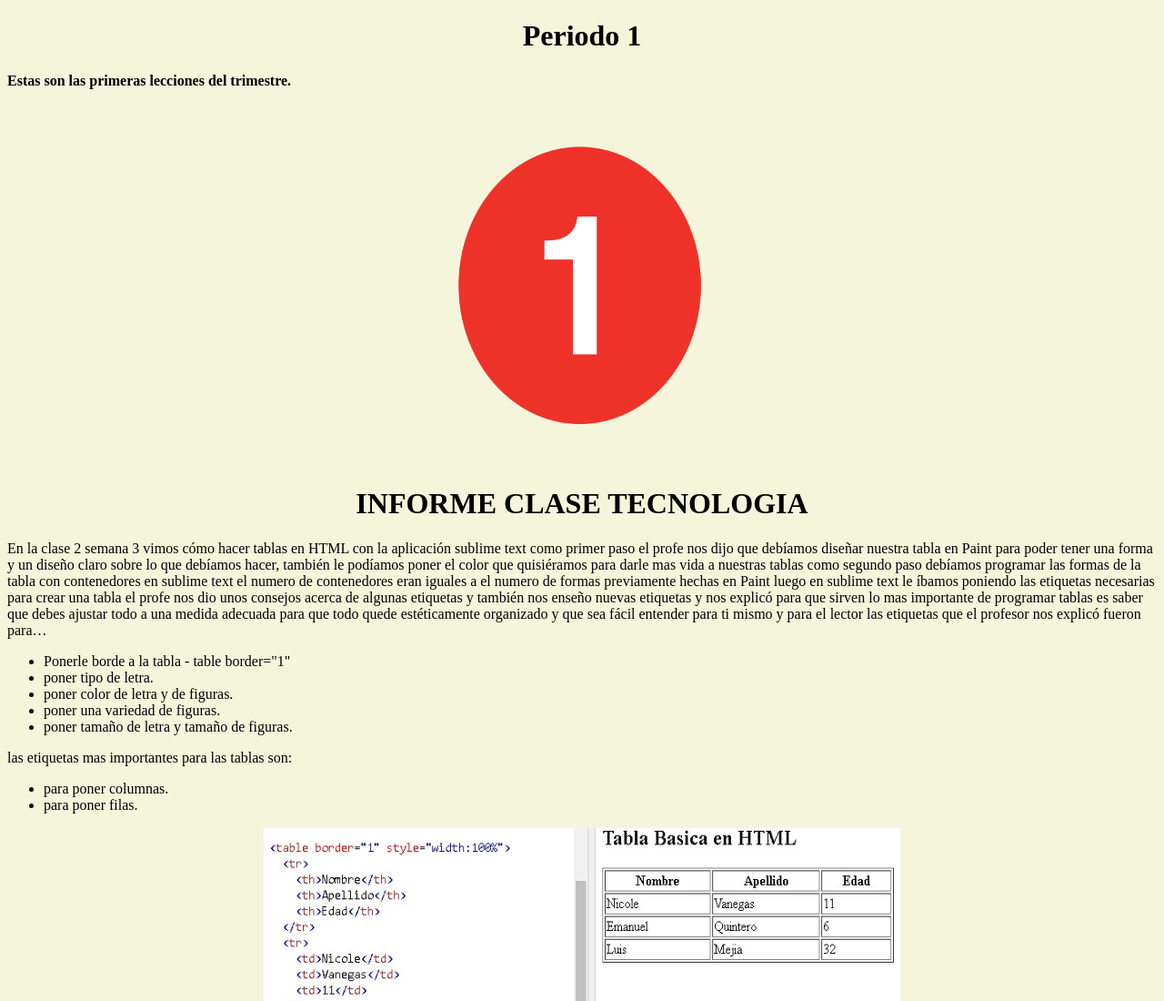
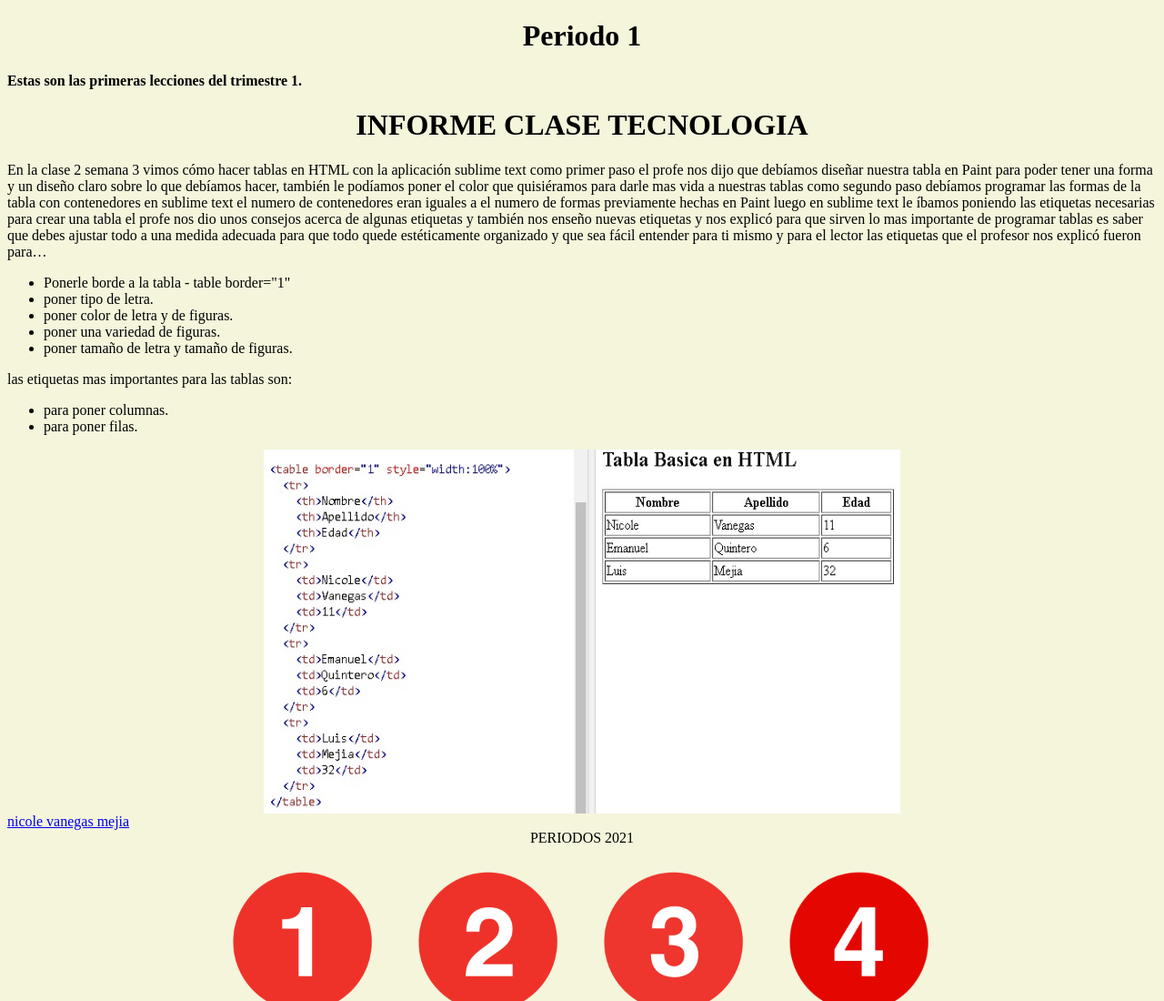
Before and after one commit to nvanegasg7/nicolevane, a plain HTML site: page pagina1.html in a window 1280 px wide. Shown: the top 1100 px of the page at 91% size. Drawn offline with Linux system fonts and the light colour scheme.

Commit message:
Update pagina1.html

```diff
--- a/pagina1.html
+++ b/pagina1.html
@@ -7,11 +7,9 @@
 			<h1 align="center">Periodo 1</h1>
 
 <div>
-			<div><p><b>Estas son las primeras lecciones del trimestre.</b></p>
+			<div><p><b>Estas son las primeras lecciones del trimestre 1.</b></p>
     		</div>
-			<div align="center"><img src="./p1.png" width="350" height="400" align="center"> </img>
-			</div>
-    </div>
+	</div>
 <body  bgcolor="beige">
 			<h1 align="center">INFORME CLASE TECNOLOGIA</h1>
 <div class ="texto">
@@ -37,7 +35,7 @@ las etiquetas que el profesor nos explicó fueron para…
 </ul>
 </p>
 
-         <div align="center"><img src="imagentabla.JPEG" width="700" height="400" align="center"> </img>
+         <div align="center"><img src="./imagentabla.JPEG" width="700" height="400" align="center"> </img>
 			</div>
 
 <a href="https://nvanegasg7.github.io/nicolevane/">nicole vanegas mejia</a><br>
```
